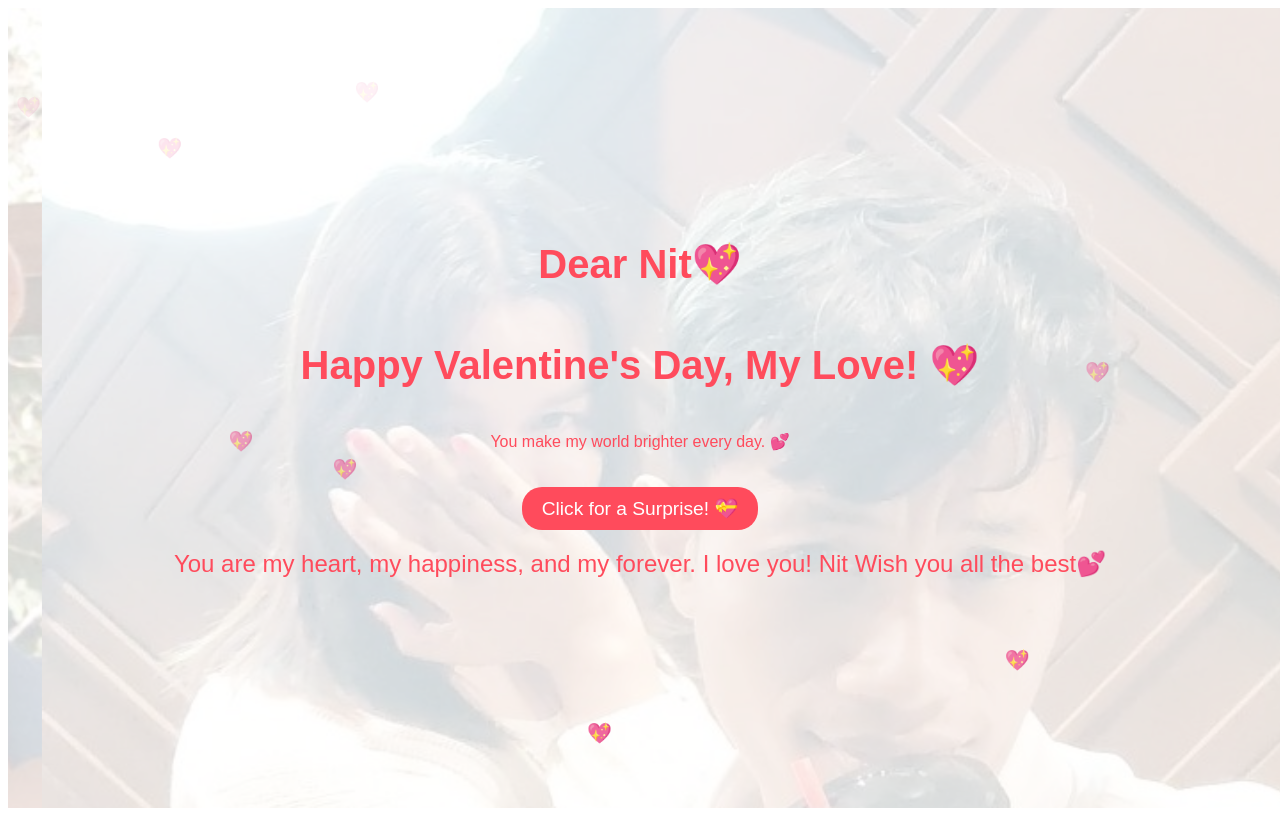
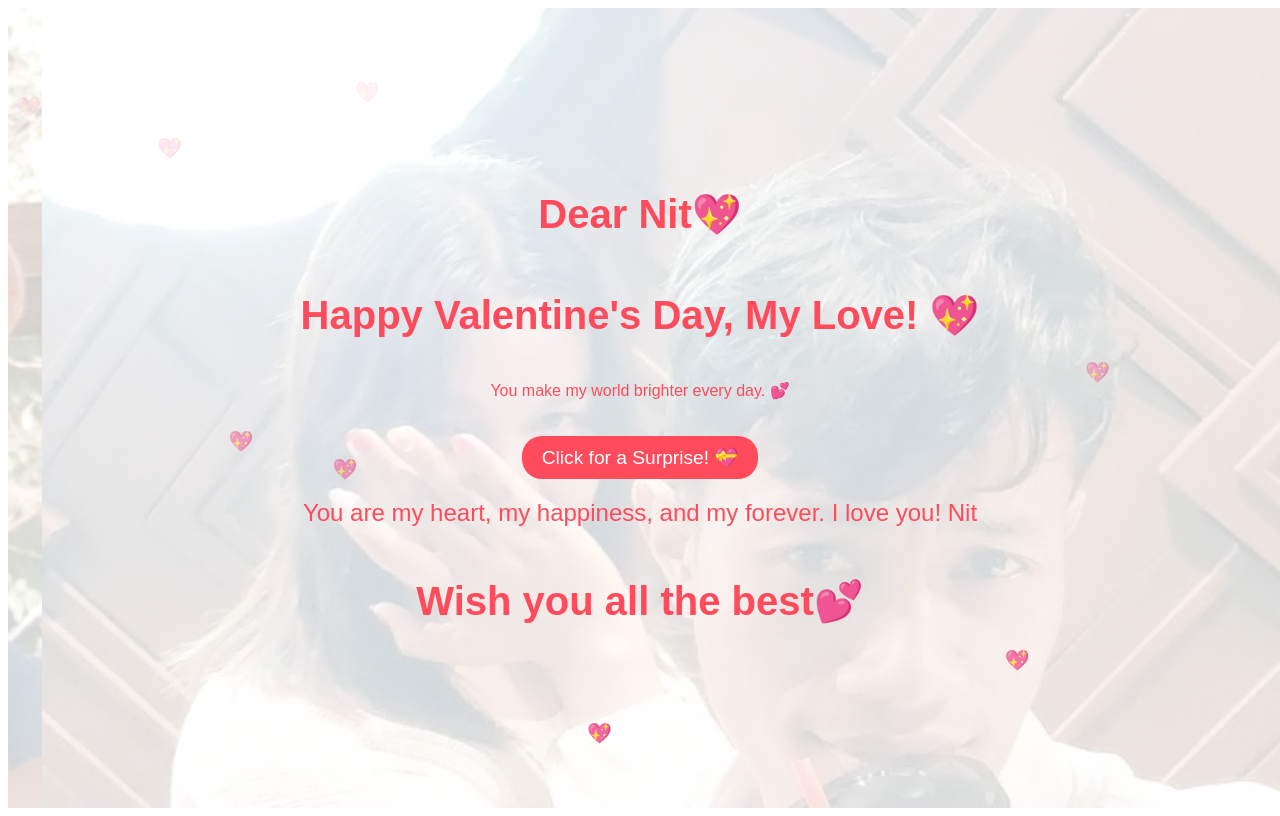
Before and after one commit to BorinPhon/Volentine-s-day, a plain HTML site: page index.html in a window 1280 px wide. Both pictures are taken after a click on the button "Click for a Surprise! 💝". Drawn offline with Linux system fonts and the light colour scheme.

Commit message:
Update index.html

```diff
--- a/index.html
+++ b/index.html
@@ -113,9 +113,9 @@
     <h1>Happy Valentine's Day, My Love! 💖</h1>
     <p>You make my world brighter every day. 💕</p>
     <button onclick="showMessage()">Click for a Surprise! 💝</button>
-    <p class="hidden-message" id="message">You are my heart, my happiness, and my forever. I love you! Nit
-        <span>Wish you all the best💕</span>
-    </p>
+    <p class="hidden-message" id="message">You are my heart, my happiness, and my forever. I love you! Nit </p>
+    <h1>Wish you all the best💕</h1>
+
 
     <audio id="music" src="https://www.bensound.com/bensound-music/bensound-romantic.mp3" loop></audio>
     <script>
```
